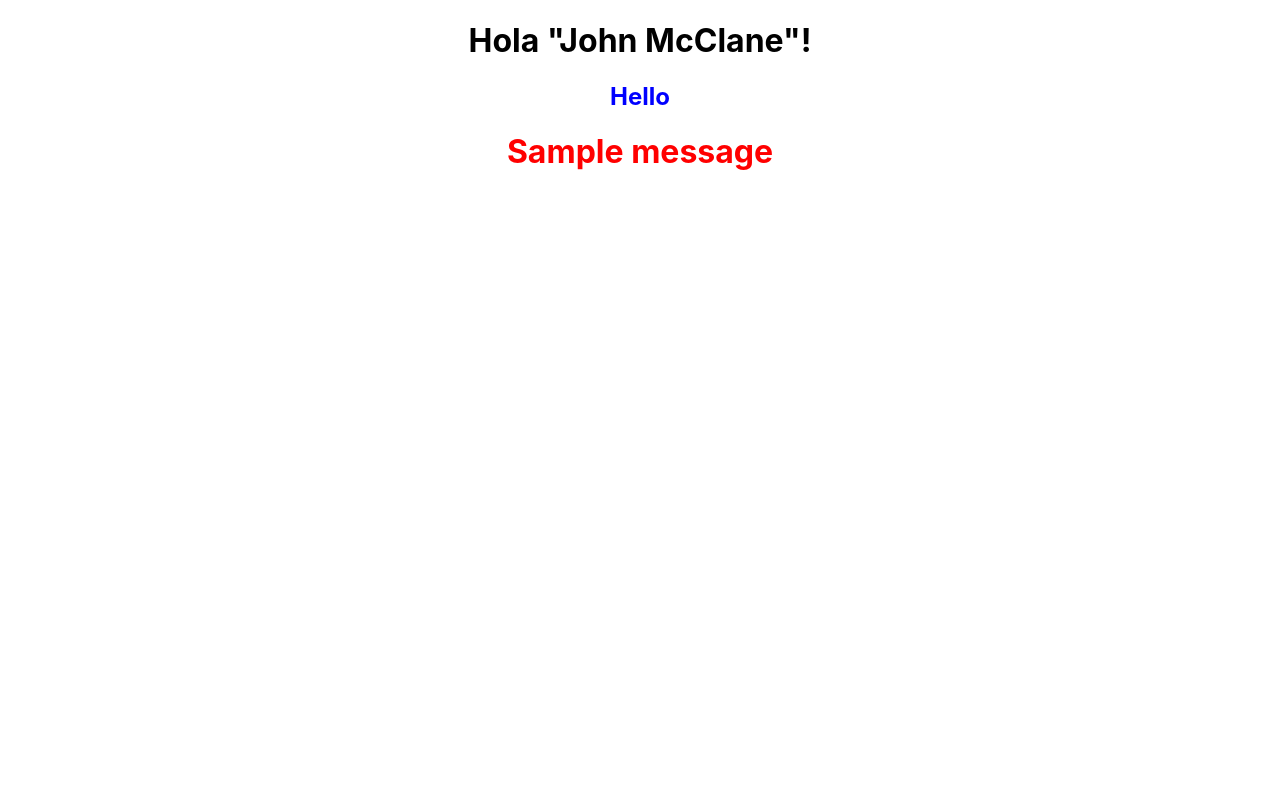
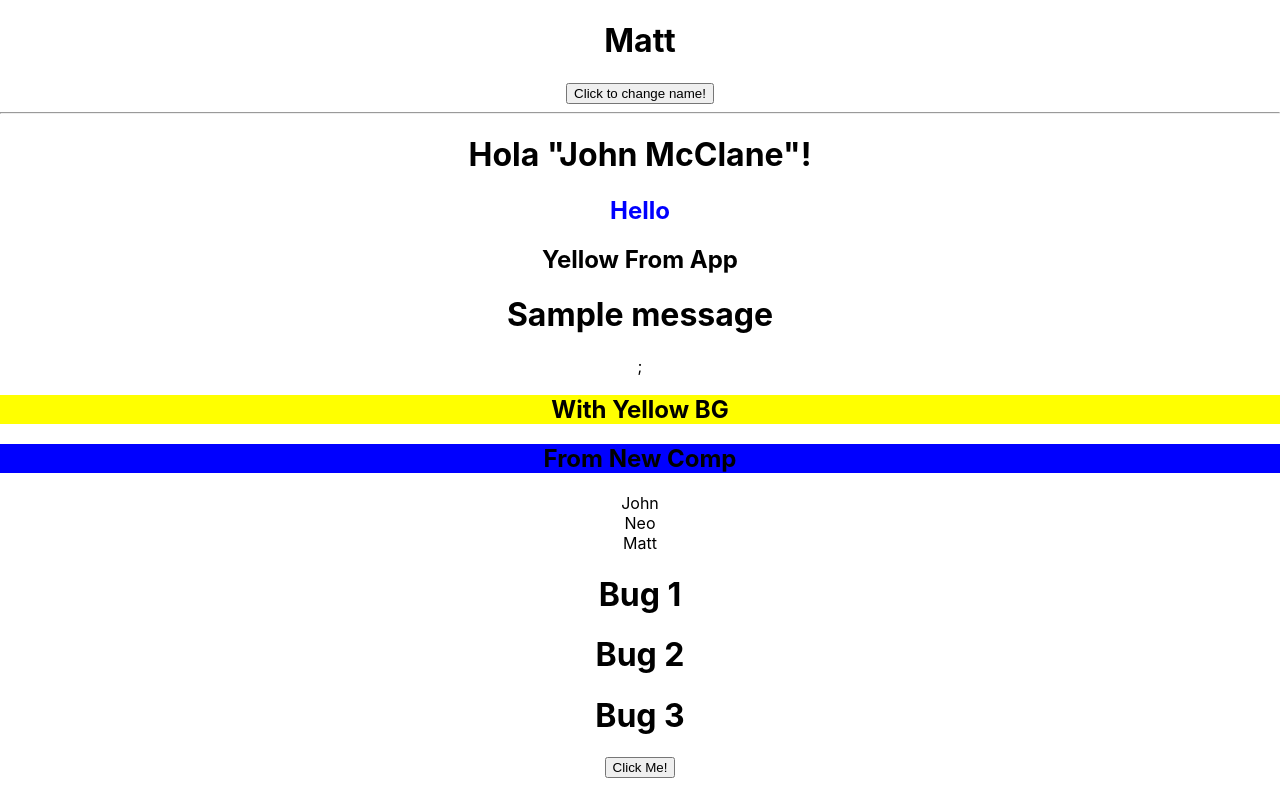
Before and after one commit to ES-iLearn/react-training, a React (Create React App) app: page / in a window 1280 px wide. Built offline with nearby package versions, Linux system fonts and the light colour scheme.

Commit message:
Day 2 content

```diff
--- a/src/App.tsx
+++ b/src/App.tsx
@@ -2,6 +2,8 @@ import React from "react";
 import logo from "./logo.svg";
 import "./App.css";
 import ErrMsg from "./ErrorMsg";
+import NewComp from "./NewComp";
+import StateDemo from "./StateDemo";
 
 function App() {
   const name = "John McClane";
@@ -10,12 +12,29 @@ function App() {
   let invalid = false;
   let errMsg = invalid && <h1 className="invalid">Error message</h1>;
 
+  const bugs = [
+    {title: 'Bug 1', status: 'new'},
+    {title: 'Bug 2', status: 'new'},
+    {title: 'Bug 3', status: 'new'},
+  ];
+
+  function newChangeHandler() {
+    console.log("Change triggered in App.tsx")
+  }
+
+
   return (
     <div className="App">
+
+      <StateDemo></StateDemo>
+
+<hr />
       {greetings}
       <h2 style={blueStyle}>Hello</h2>
+      <h2 className="yellowBg">Yellow From App </h2>
       {errMsg}
-      <ErrMsg message="Sample message" className="invalid"></ErrMsg>
+      <ErrMsg message="Sample message"></ErrMsg>
+      <NewComp bugs={bugs} changeHandler={newChangeHandler}></NewComp>
     </div>
   );
 
--- /dev/null
+++ b/src/ErrorMsg.module.css
@@ -0,0 +1,3 @@
+.yellowBg {
+    background-color: yellow;
+}
--- a/src/ErrorMsg.tsx
+++ b/src/ErrorMsg.tsx
@@ -1,12 +1,18 @@
 import { FunctionComponent } from "react";
+import styles from "./ErrorMsg.module.css";
 
 interface ErrMsgProps {
   message: string;
-  className: string;
+  className?: string;
 }
 
 const ErrMsg: FunctionComponent<ErrMsgProps> = (props) => {
-  return <h1 className={props.className}>{props.message}</h1>;
+  return (
+    <div>
+      <h1 className={props.className}>{props.message}</h1>;
+      <h2 className={styles.yellowBg}>With Yellow BG</h2>
+    </div>
+  );
 };
 
 export default ErrMsg;
--- /dev/null
+++ b/src/NewComp.module.css
@@ -0,0 +1,3 @@
+.yellowBg{
+    background-color: blue;
+}
--- /dev/null
+++ b/src/NewComp.tsx
@@ -0,0 +1,40 @@
+import { FunctionComponent } from "react";
+import styles from "./NewComp.module.css";
+
+
+interface Bug {
+    title: string;
+}
+
+interface NewCompProp{
+    bugs: Bug[];
+    changeHandler: Function;
+}
+
+const NewComp: FunctionComponent<NewCompProp> = (props) => {
+
+  const people = [{ name: "John" }, { name: "Neo" }, { name: "Matt" }];
+
+  function handler() {
+    props.changeHandler();
+  }
+
+
+  return (
+    <div>
+      <h2 className={styles.yellowBg}>From New Comp</h2>
+
+      {people.map((person) => {
+        return <div>{person.name}</div>;
+      })}
+
+      {props.bugs.map(function (bug: any) {
+        return <h1>{bug.title}</h1>;
+      })}
+
+      <button onClick={handler}>Click Me!</button>
+    </div>
+  );
+};
+
+export default NewComp;
--- /dev/null
+++ b/src/StateDemo.tsx
@@ -0,0 +1,20 @@
+import { FunctionComponent, useState } from "react";
+
+interface StateDemoProps {}
+
+const StateDemo: FunctionComponent<StateDemoProps> = (props) => {
+  const [name, setName] = useState("Matt");
+
+  function change() {
+    setName("John");
+  }
+
+  return (
+    <div>
+      <h1>{name}</h1>
+      <button onClick={change}>Click to change name!</button>
+    </div>
+  );
+};
+
+export default StateDemo;
```
Also changed, not shown: src/BugList.tsx (added, +11 -0 lines).
